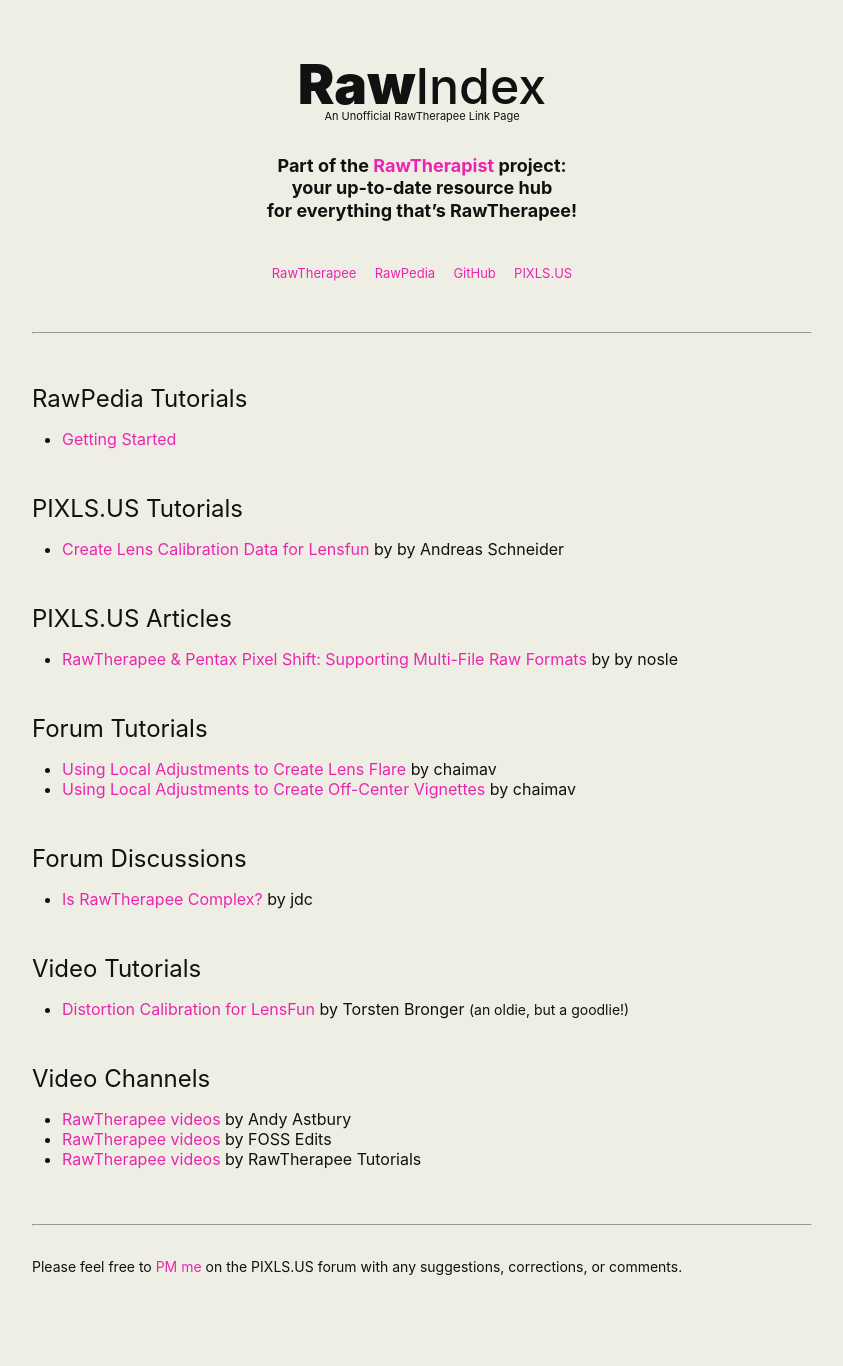
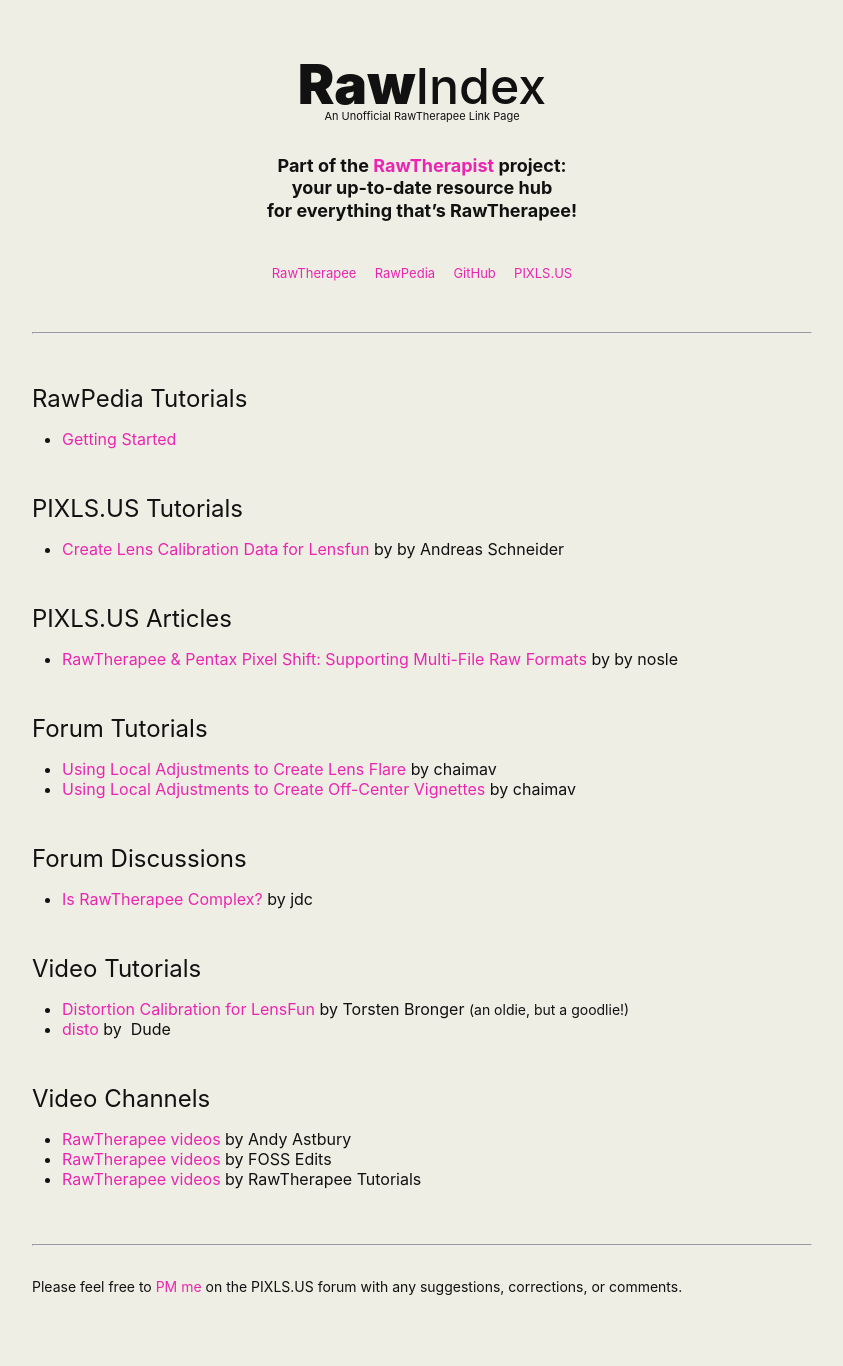
Before and after one commit to martbetz/martbetz.github.io, a Jekyll site: the page built from WIP/rawindex.html, in a window 1280 px wide. Shown: the whole page, without its empty margins (218-1061 px from the left). Built offline with Jekyll 4.4.1, drawn with Linux system fonts in a browser that asks for light colours.

Commit message:
Update rawindex.html

```diff
--- a/WIP/rawindex.html
+++ b/WIP/rawindex.html
@@ -131,8 +131,8 @@
         <h2>Video Tutorials</h2>
      <!-- </center> -->
         <ul>
-           <li><a href="https://vimeo.com/51999287">Distortion Calibration for LensFun</a> by&nbsp;Torsten Bronger <span style="font-weight: 400; font-size: 14px;">(an oldie, but a goodlie!)</span>
-           </li>
+           <li><a href="https://vimeo.com/51999287">Distortion Calibration for LensFun</a> by&nbsp;Torsten Bronger <span style="font-weight: 400; font-size: 14px;">(an oldie, but a goodlie!)</span></li>
+           <li><a href="https://m.youtube.com/watch?v=_p0fR-nH6cU">disto</a> by&nbsp; Dude</li>
         </ul>
    </p>
 
```
